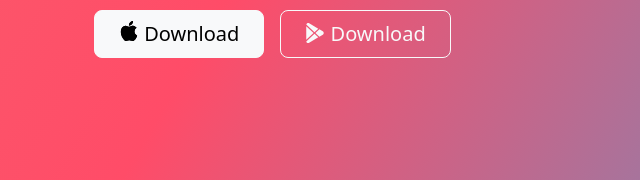
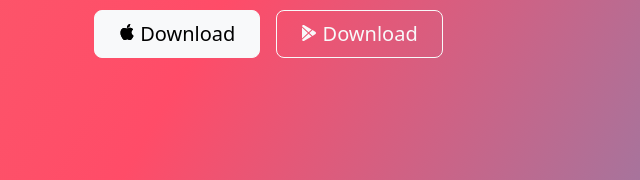
Before and after one commit to Harshpreetkaur98/Dogs_Tinder, a plain HTML site: page index.html in a window 1280 px wide. Shown: the part 437-617 px from the top of the page, 0-640 px from the left. Drawn offline with nearby package versions, Linux system fonts and the light colour scheme.

Commit message:
Update index.html

```diff
--- a/index.html
+++ b/index.html
@@ -42,14 +42,20 @@
         </div>
         <div class="col-lg-6">
           <h1 class="display-5 fw-bold text-body-emphasis lh-1 mb-3">Meet new and interesting dogs nearby.</h1>
+
           <div class="d-grid gap-2 d-md-flex justify-content-md-start">
-            <button type="button" class="btn btn-light btn-lg px-4 me-md-2"><svg xmlns="http://www.w3.org/2000/svg" width="20" height="20" fill="currentColor" class="bi bi-apple mb-1" viewBox="0 0 16 16">
-              <path d="M11.182.008C11.148-.03 9.923.023 8.857 1.18c-1.066 1.156-.902 2.482-.878 2.516.024.034 1.52.087 2.475-1.258.955-1.345.762-2.391.728-2.43Zm3.314 11.733c-.048-.096-2.325-1.234-2.113-3.422.212-2.189 1.675-2.789 1.698-2.854.023-.065-.597-.79-1.254-1.157a3.692 3.692 0 0 0-1.563-.434c-.108-.003-.483-.095-1.254.116-.508.139-1.653.589-1.968.607-.316.018-1.256-.522-2.267-.665-.647-.125-1.333.131-1.824.328-.49.196-1.422.754-2.074 2.237-.652 1.482-.311 3.83-.067 4.56.244.729.625 1.924 1.273 2.796.576.984 1.34 1.667 1.659 1.899.319.232 1.219.386 1.843.067.502-.308 1.408-.485 1.766-.472.357.013 1.061.154 1.782.539.571.197 1.111.115 1.652-.105.541-.221 1.324-1.059 2.238-2.758.347-.79.505-1.217.473-1.282Z"/>
-              <path d="M11.182.008C11.148-.03 9.923.023 8.857 1.18c-1.066 1.156-.902 2.482-.878 2.516.024.034 1.52.087 2.475-1.258.955-1.345.762-2.391.728-2.43Zm3.314 11.733c-.048-.096-2.325-1.234-2.113-3.422.212-2.189 1.675-2.789 1.698-2.854.023-.065-.597-.79-1.254-1.157a3.692 3.692 0 0 0-1.563-.434c-.108-.003-.483-.095-1.254.116-.508.139-1.653.589-1.968.607-.316.018-1.256-.522-2.267-.665-.647-.125-1.333.131-1.824.328-.49.196-1.422.754-2.074 2.237-.652 1.482-.311 3.83-.067 4.56.244.729.625 1.924 1.273 2.796.576.984 1.34 1.667 1.659 1.899.319.232 1.219.386 1.843.067.502-.308 1.408-.485 1.766-.472.357.013 1.061.154 1.782.539.571.197 1.111.115 1.652-.105.541-.221 1.324-1.059 2.238-2.758.347-.79.505-1.217.473-1.282Z"/>
-            </svg> Download</button>
-            <button type="button" class="btn btn-outline-light btn-lg px-4 "><svg xmlns="http://www.w3.org/2000/svg" width="20" height="20" fill="currentColor" class="bi bi-google-play mb-1" viewBox="0 0 16 16">
-              <path d="M14.222 9.374c1.037-.61 1.037-2.137 0-2.748L11.528 5.04 8.32 8l3.207 2.96 2.694-1.586Zm-3.595 2.116L7.583 8.68 1.03 14.73c.201 1.029 1.36 1.61 2.303 1.055l7.294-4.295ZM1 13.396V2.603L6.846 8 1 13.396ZM1.03 1.27l6.553 6.05 3.044-2.81L3.333.215C2.39-.341 1.231.24 1.03 1.27Z"/>
-            </svg> Download</button>
+            <button type="button" class="btn btn-light btn-lg px-4 me-md-2"><svg xmlns="http://www.w3.org/2000/svg"
+                width="16" height="16" fill="currentColor" class="bi bi-apple mb-1" viewBox="0 0 16 16">
+                <path
+                  d="M11.182.008C11.148-.03 9.923.023 8.857 1.18c-1.066 1.156-.902 2.482-.878 2.516.024.034 1.52.087 2.475-1.258.955-1.345.762-2.391.728-2.43Zm3.314 11.733c-.048-.096-2.325-1.234-2.113-3.422.212-2.189 1.675-2.789 1.698-2.854.023-.065-.597-.79-1.254-1.157a3.692 3.692 0 0 0-1.563-.434c-.108-.003-.483-.095-1.254.116-.508.139-1.653.589-1.968.607-.316.018-1.256-.522-2.267-.665-.647-.125-1.333.131-1.824.328-.49.196-1.422.754-2.074 2.237-.652 1.482-.311 3.83-.067 4.56.244.729.625 1.924 1.273 2.796.576.984 1.34 1.667 1.659 1.899.319.232 1.219.386 1.843.067.502-.308 1.408-.485 1.766-.472.357.013 1.061.154 1.782.539.571.197 1.111.115 1.652-.105.541-.221 1.324-1.059 2.238-2.758.347-.79.505-1.217.473-1.282Z" />
+                <path
+                  d="M11.182.008C11.148-.03 9.923.023 8.857 1.18c-1.066 1.156-.902 2.482-.878 2.516.024.034 1.52.087 2.475-1.258.955-1.345.762-2.391.728-2.43Zm3.314 11.733c-.048-.096-2.325-1.234-2.113-3.422.212-2.189 1.675-2.789 1.698-2.854.023-.065-.597-.79-1.254-1.157a3.692 3.692 0 0 0-1.563-.434c-.108-.003-.483-.095-1.254.116-.508.139-1.653.589-1.968.607-.316.018-1.256-.522-2.267-.665-.647-.125-1.333.131-1.824.328-.49.196-1.422.754-2.074 2.237-.652 1.482-.311 3.83-.067 4.56.244.729.625 1.924 1.273 2.796.576.984 1.34 1.667 1.659 1.899.319.232 1.219.386 1.843.067.502-.308 1.408-.485 1.766-.472.357.013 1.061.154 1.782.539.571.197 1.111.115 1.652-.105.541-.221 1.324-1.059 2.238-2.758.347-.79.505-1.217.473-1.282Z" />
+              </svg> Download</button>
+            <button type="button" class="btn btn-outline-light btn-lg px-4"><svg xmlns="http://www.w3.org/2000/svg"
+                width="16" height="16" fill="currentColor" class="bi bi-google-play mb-1" viewBox="0 0 16 16">
+                <path
+                  d="M14.222 9.374c1.037-.61 1.037-2.137 0-2.748L11.528 5.04 8.32 8l3.207 2.96 2.694-1.586Zm-3.595 2.116L7.583 8.68 1.03 14.73c.201 1.029 1.36 1.61 2.303 1.055l7.294-4.295ZM1 13.396V2.603L6.846 8 1 13.396ZM1.03 1.27l6.553 6.05 3.044-2.81L3.333.215C2.39-.341 1.231.24 1.03 1.27Z" />
+              </svg> Download</button>
           </div>
         </div>
       </div>
```
